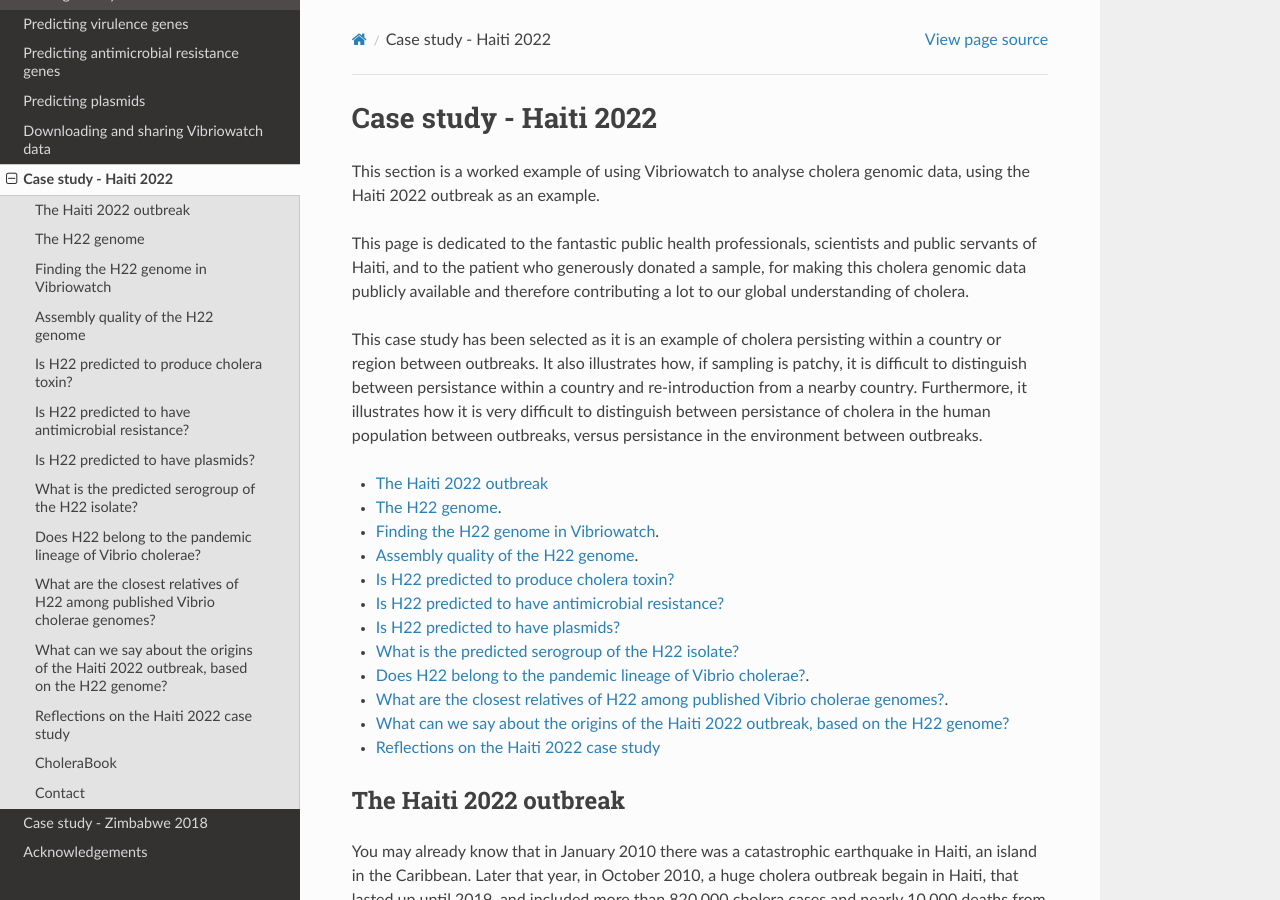
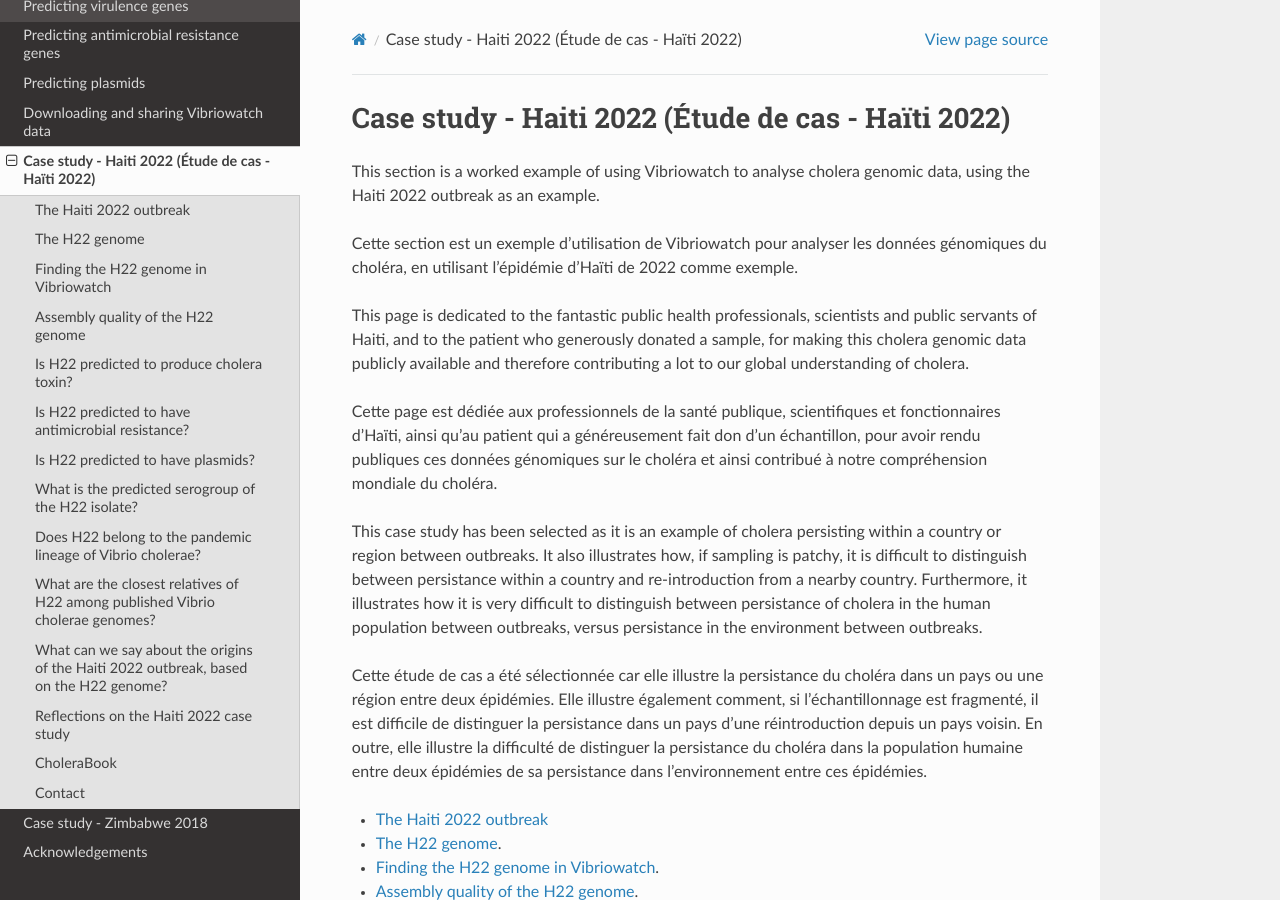
Before and after one commit to avrilcoghlan/vibriowatch, a Sphinx documentation site: the page built from docs/source/haiti.rst, in a window 1280 px wide and 900 px high. Built offline with Sphinx 7.4.7 and the Read the Docs theme 3.1.0, drawn with Linux system fonts in a browser that asks for light colours; some of the changed text lies outside the part shown.

Commit message:
Update haiti.rst

```diff
--- a/docs/source/haiti.rst
+++ b/docs/source/haiti.rst
@@ -1,16 +1,22 @@
-Case study - Haiti 2022
-=======================
+Case study - Haiti 2022 (Étude de cas - Haïti 2022)
+===================================================
 
 This section is a worked example of using Vibriowatch to analyse cholera genomic data, using the Haiti 2022 outbreak as an example.
+
+Cette section est un exemple d’utilisation de Vibriowatch pour analyser les données génomiques du choléra, en utilisant l’épidémie d’Haïti de 2022 comme exemple.
 
 This page is dedicated to the fantastic public health professionals, scientists and public servants of Haiti, and to the patient
 who generously donated a sample, for making this cholera genomic data publicly available and therefore contributing a lot to our
 global understanding of cholera.
 
+Cette page est dédiée aux professionnels de la santé publique, scientifiques et fonctionnaires d'Haïti, ainsi qu'au patient qui a généreusement fait don d'un échantillon, pour avoir rendu publiques ces données génomiques sur le choléra et ainsi contribué à notre compréhension mondiale du choléra.
+
 This case study has been selected as it is an example of cholera persisting within a country or region between outbreaks. It also illustrates
 how, if sampling is patchy, it is difficult to distinguish between persistance within a country and re-introduction from a nearby country.
 Furthermore, it illustrates how it is very difficult to distinguish between persistance of cholera in the human population between outbreaks, versus
 persistance in the environment between outbreaks.
+
+Cette étude de cas a été sélectionnée car elle illustre la persistance du choléra dans un pays ou une région entre deux épidémies. Elle illustre également comment, si l'échantillonnage est fragmenté, il est difficile de distinguer la persistance dans un pays d'une réintroduction depuis un pays voisin. En outre, elle illustre la difficulté de distinguer la persistance du choléra dans la population humaine entre deux épidémies de sa persistance dans l'environnement entre ces épidémies.
 
 * `The Haiti 2022 outbreak`_
 * `The H22 genome`_.
```
